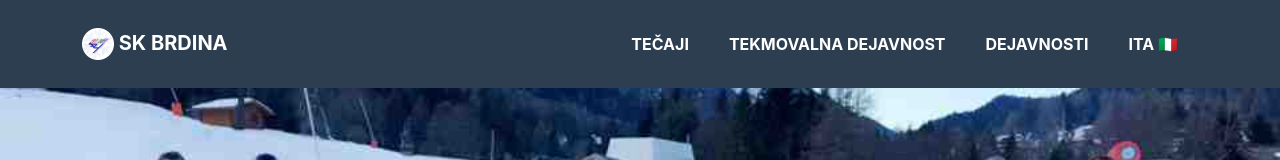
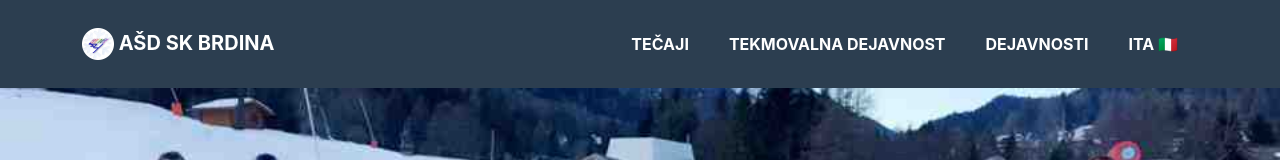
Before and after one commit to KalcMatej99/SKBrdina, an Angular app: page / in a window 1280 px wide. Shown: the top 160 px of the page. Built offline with nearby package versions, Linux system fonts and the light colour scheme.

Commit message:
Changed Sk Brdina into ASD Sk Brdina

```diff
--- a/src/app/skupno/komponente/ogrodje/ogrodje.component.html
+++ b/src/app/skupno/komponente/ogrodje/ogrodje.component.html
@@ -2,7 +2,7 @@
     <div class="container">
         <a class="navbar-brand" routerLink="/">
             <img class="img-fluid rounded m-auto" [src]="'assets/logo_mini.webp'" alt="..." />
-            SK Brdina
+            AŠD SK Brdina
         </a>
         <button #toggler class="navbar-toggler text-uppercase font-weight-bold text-white rounded"
             type="button" data-bs-toggle="collapse" data-bs-target="#navbarResponsive" aria-controls="navbarResponsive"
@@ -77,5 +77,5 @@
 </footer>
 <!-- Copyright Section-->
 <div class="copyright py-4 text-center text-white">
-    <div class="container"><small>Copyright &copy; SK Brdina 2023</small></div>
+    <div class="container"><small>Copyright &copy; AŠD SK Brdina 2023</small></div>
 </div>
--- a/src/app/skupno/komponente/ogrodje/ogrodje.component.ts
+++ b/src/app/skupno/komponente/ogrodje/ogrodje.component.ts
@@ -15,7 +15,7 @@ export class OgrodjeComponent {
   ) {}
 
   title = 'skbrdina';
-  title_start_message = "SK Brdina"
+  title_start_message = "AŠD SK Brdina"
 
 
   language = 0
--- a/src/index.html
+++ b/src/index.html
@@ -4,9 +4,9 @@
 <head>
   <meta charset="utf-8">
   <meta name="viewport" content="width=device-width" />
-  <meta name="description" content="SK Brdina official web site" />
-  <meta name="author" content="SK Brdina" />
-  <title>SK Brdina</title>
+  <meta name="description" content="AŠD SK Brdina official web site" />
+  <meta name="author" content="AŠD SK Brdina" />
+  <title>AŠD SK Brdina</title>
   <base href="/">
   <link rel="icon" type="image/x-icon" href="favicon.ico">
   <link rel="apple-touch-icon" href="/assets/icons/apple-touch-icon.png">
```
